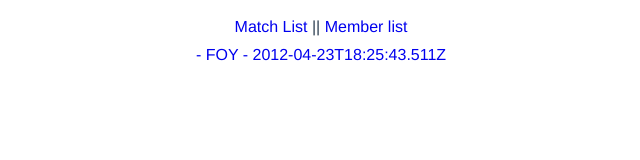
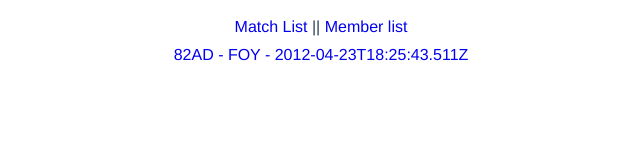
Before and after one commit to joobei/clanboy, a Vue app: page /matchlist in a window 1280 px wide. Shown: the top 160 px of the page, without its empty margins (319-959 px from the left). Built offline with nearby package versions, Linux system fonts and the light colour scheme.

Commit message:
added id to matches - used it to lookup

```diff
--- a/src/components/Match_List_Item.vue
+++ b/src/components/Match_List_Item.vue
@@ -4,8 +4,8 @@
     @mouseover="hover = true"
     @mouseleave="hover = false">
     <span>
-      <router-link :to="{name: 'single_match', params: {date: match_data.date}}">
-      {{ match_data.title }} - {{ match_data.map }} - {{ match_data.date }}
+      <router-link :to="{name: 'single_match', params: {id: match_data.id}}">
+      {{ match_data.vs }} - {{ match_data.map }} - {{ match_data.date }}
       </router-link>
     </span>
     <ListEditIcons v-if="hover" />
--- a/src/components/Single_Match.vue
+++ b/src/components/Single_Match.vue
@@ -1,6 +1,6 @@
 <template>
   <div>
-    <h1>vs {{ match_info.title }}</h1>
+    <h1>vs {{ match_info.vs }}</h1>
     <FormSchema :schema="schema" v-model="model" @submit.prevent="submit">
       <button type="submit">Subscribe</button>
     </FormSchema>
@@ -10,16 +10,24 @@
 <script>
 import json from "../assets/matches.json";
 import FormSchema from "@formschema/native";
+import schema from "../assets/matches.schema.json";
 
 export default {
-  computed: {
-    match_id() {
-      return this.$route.params.date;
-    },
-    match_info() {
-      return json.matches.find((match) => match.date === this.match_id);
+  data: () => ({
+    schema: schema,
+    model: {},
+  }),
+  methods: {
+    submit() {
+      //submit here
     },
   },
+  computed: {
+    match_info() {
+      return json.matches.find((match) => match.id === parseInt(this.$route.params.id));
+    },
+  },
+  components: { FormSchema },
   name: "Single_Match",
 };
 </script>
--- a/src/router/index.js
+++ b/src/router/index.js
@@ -12,13 +12,9 @@ const routes = [
   {
     path: '/memberlist',
     component: MemberList
-    // route level code-splitting
-    // this generates a separate chunk (about.[hash].js) for this route
-    // which is lazy-loaded when the route is visited.
-    //component: () => import(/* webpackChunkName: "about" */ '../vue')
   },
   {
-    path:'/match/:date',
+    path:'/match/:id',
     component: Single_Match,
     name: "single_match",
     props:true
```
Also changed, not shown: 1 other file (tests, documents, lock files or other folders).
